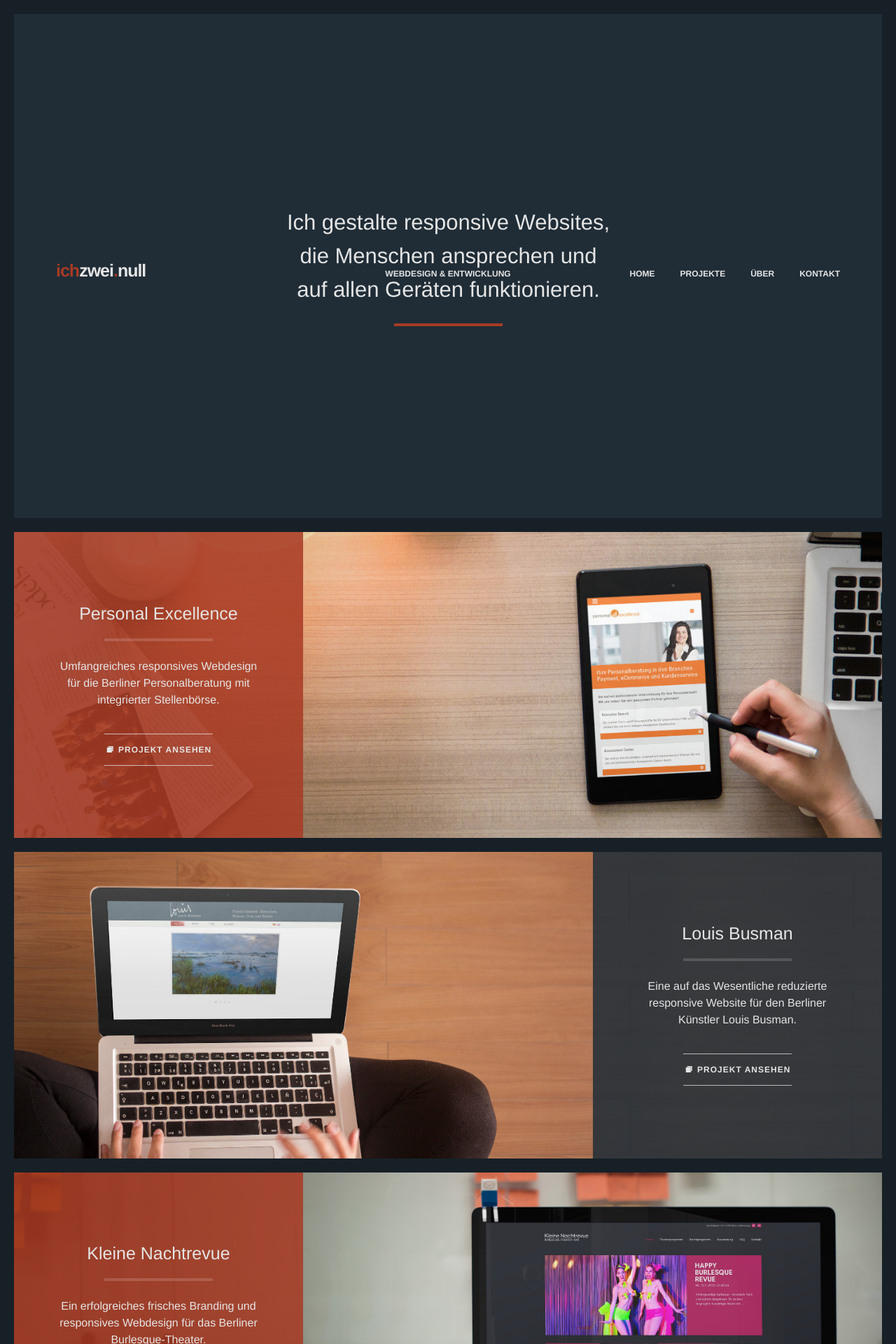
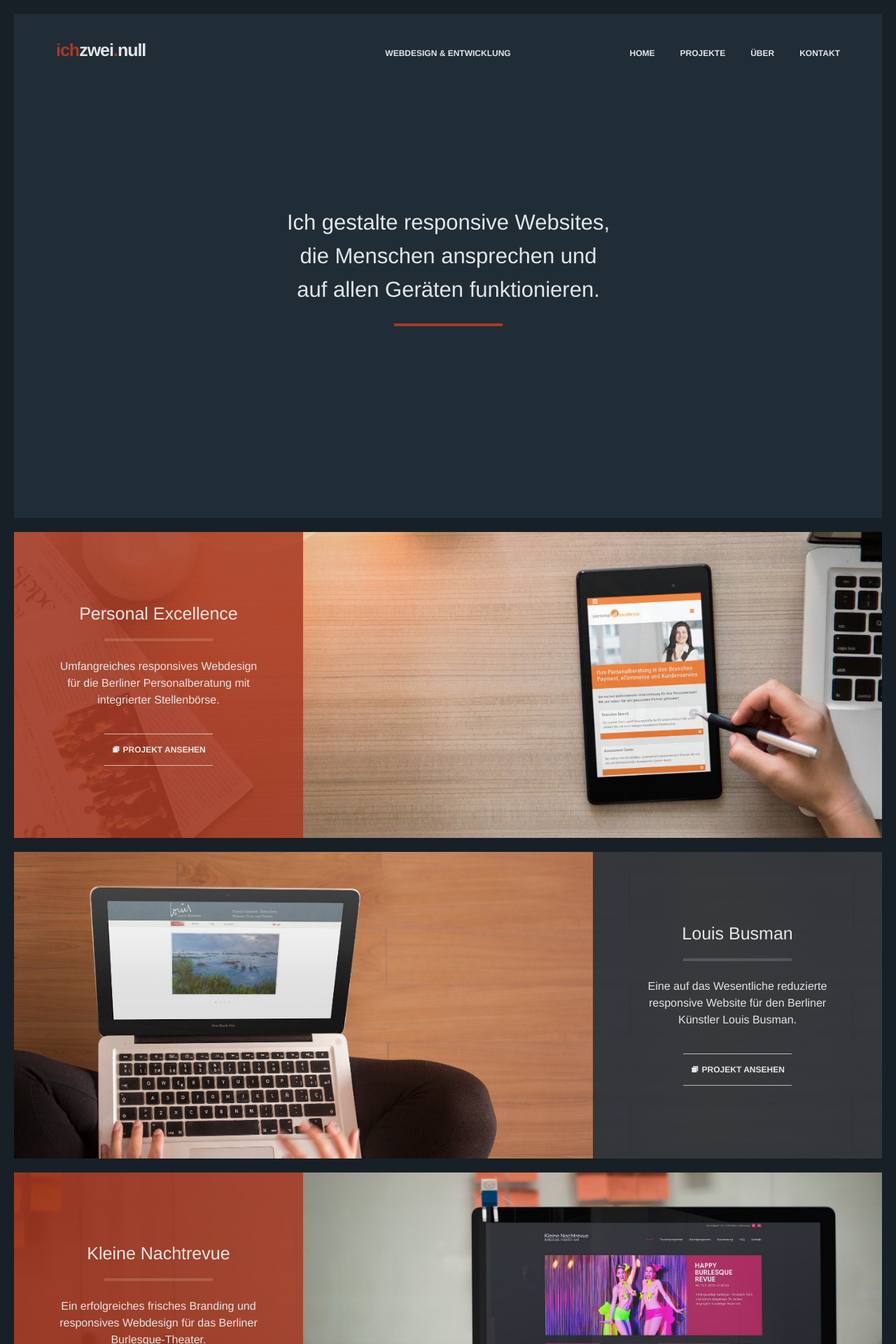
Before and after one commit to rschach/ichzweinull, a Jekyll site: the page built from index.html, in a window 1280 px wide. Shown: the top 1920 px of the page at 70% size. Built offline with Jekyll 4.4.1, drawn with Linux system fonts in a browser that asks for light colours; nearby versions of some CDN libraries; some web fonts are replaced; comment, search, counter and statistics services are not loaded.

Commit message:
main.css

```diff
--- a/css/main.css
+++ b/css/main.css
@@ -2613,6 +2613,7 @@ a:hover {
   margin: 0;
   padding: 0 20px;
   position: absolute;
+  top: 0;
   transition: padding 0.2s ease-in-out, max-height 0.2s ease-in-out, opacity 0.3s ease-in-out;
   max-height: 50px;
   overflow: hidden;
@@ -2979,7 +2980,6 @@ nav.main-nav::after {
   max-width: 155px;
   display: block;
   position: relative;
-  letter-spacing: 1px;
   transition: all .2s ease-in-out; }
   .button:hover {
     top: -1px; }
@@ -3354,7 +3354,6 @@ figure {
     line-height: 1;
     font-size: 75%;
     font-weight: 700;
-    letter-spacing: 2px;
     text-transform: uppercase;
     box-shadow: none;
     transition: all .2s ease-in-out; }
```
